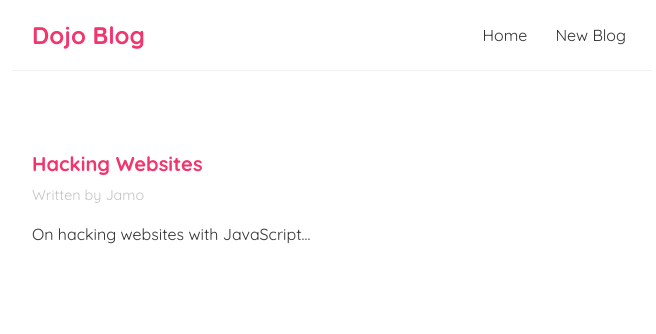
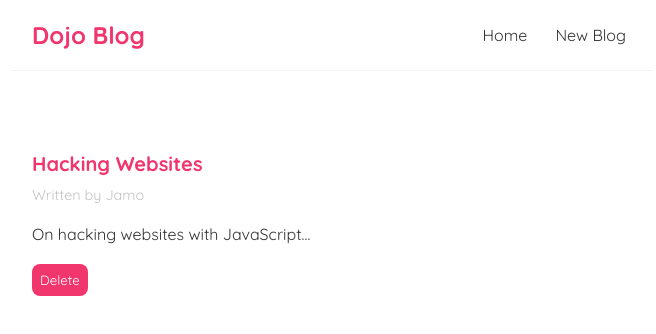
Before and after one commit to BitKoda/dojo-blog, a React (Create React App) app: page /blogs/1 in a window 1280 px wide. Shown: the top 334 px of the page, without its empty margins (308-964 px from the left). Built offline with nearby package versions, Linux system fonts and the light colour scheme; data requests are answered from the project's data file.

Commit message:
Add delete blog button and functionality

```diff
--- a/src/BlogDetails.jsx
+++ b/src/BlogDetails.jsx
@@ -1,10 +1,18 @@
-import { useParams } from "react-router-dom";
+import { useParams, useNavigate } from "react-router-dom";
 import useFetch from "./useFetch";
 
 const BlogDetails = () => {
     const { id } = useParams();
     const { data: blog, error, isLoading} = useFetch('http://localhost:8000/blogs/' + id)
+    const navigate = useNavigate();
 
+    const handleClick = () => {
+        fetch('http://localhost:8000/blogs/' + blog.id, {
+            method: 'DELETE'
+        }).then(() => {
+            navigate('/');
+        })
+    }
     return (
         <div className="blog-details">
             { error && <div> { error } </div> }
@@ -13,7 +21,8 @@
                 <article>
                     <h2>{ blog.title }</h2>
                     <p className="blog-meta">Written by { blog.author }</p>
-                    <p>{ blog.body }</p>
+                    <div>{ blog.body }</div>
+                    <button onClick={handleClick}>Delete</button>
                 </article>
             )
             }
--- a/src/index.css
+++ b/src/index.css
@@ -61,6 +61,7 @@
   font-size: 0.9em;
 }
 
+/* Blog Deatils */
 .blog-details h2 {
   font-size: 20px;
   color: #f1356d;
@@ -69,6 +70,16 @@
 
 .blog-details article {
   margin: 20px 0;
+}
+
+.blog-details button {
+  background-color: #f1356d;
+  color: white;
+  border: 0;
+  padding: 8px;
+  border-radius: 8px;
+  cursor: pointer;
+  margin-top: 20px;
 }
 
 /* Create a new blog post */
```
